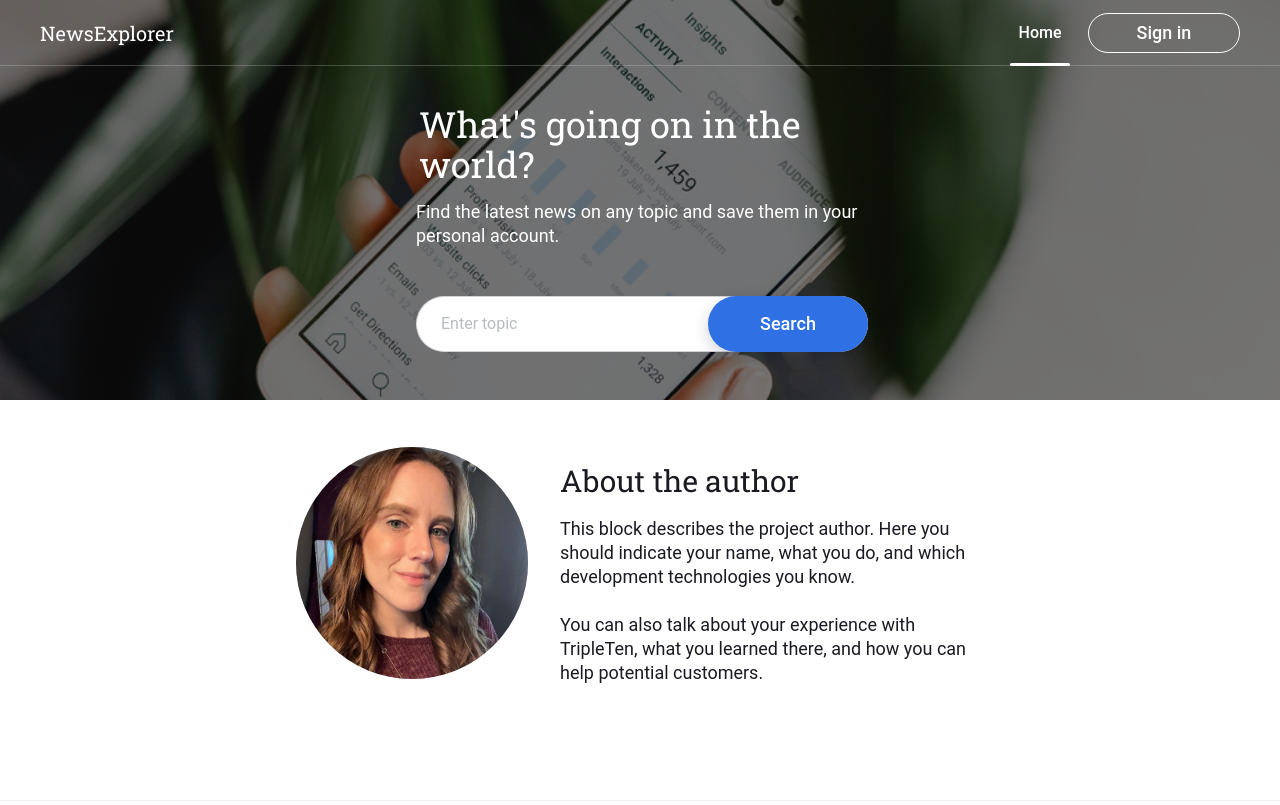
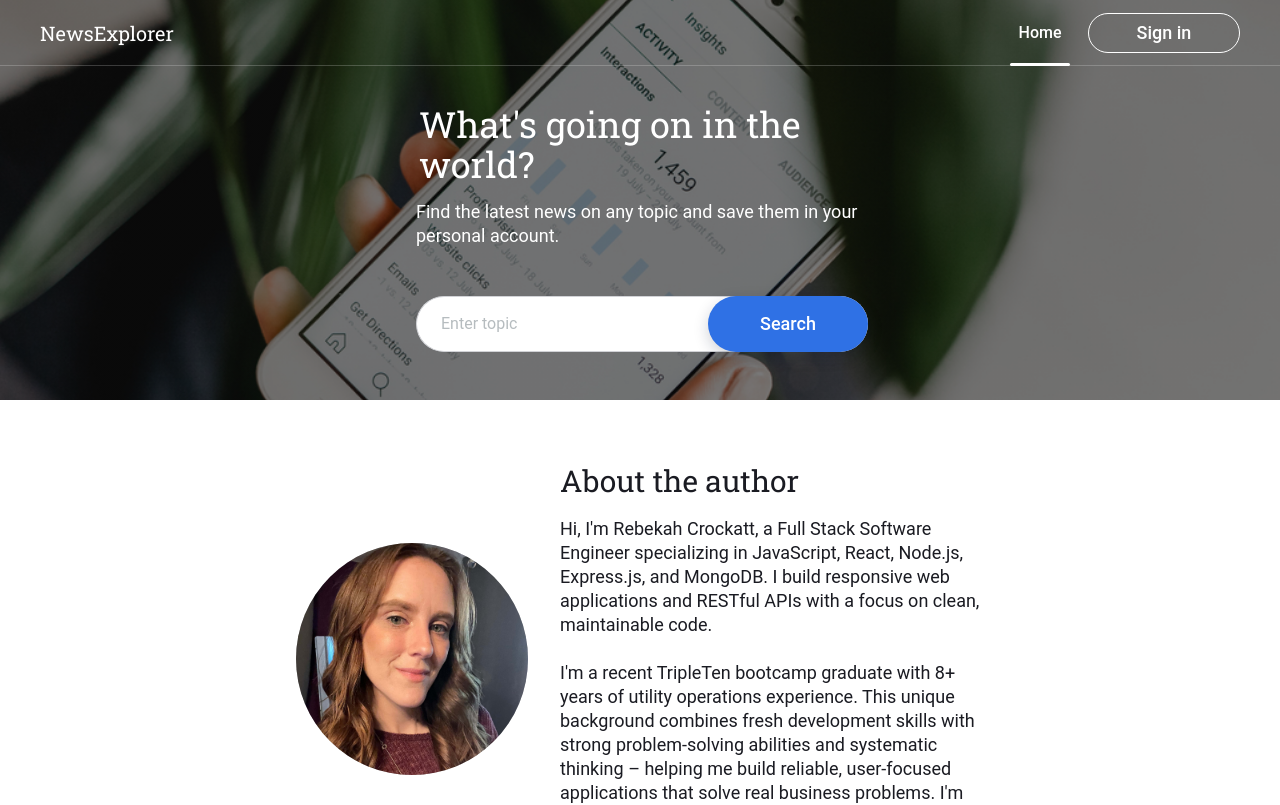
Before and after one commit to ruthlessrebekah/news-explorer-frontend, a React (Vite) app: page / in a window 1280 px wide. Shown: the top 805 px of the page. Built offline with nearby package versions, Linux system fonts and the light colour scheme.

Commit message:
feat: update About section content and review layout

```diff
--- a/src/components/About/About.jsx
+++ b/src/components/About/About.jsx
@@ -11,12 +11,19 @@ function About() {
       <div className="About__content">
         <h2 className="About__title">About the author</h2>
         <p className="About__description">
-          This block describes the project author. Here you should indicate your
-          name, what you do, and which development technologies you know.
+          Hi, I&apos;m Rebekah Crockatt, a Full Stack Software Engineer
+          specializing in JavaScript, React, Node.js, Express.js, and MongoDB. I
+          build responsive web applications and RESTful APIs with a focus on
+          clean, maintainable code.
           <br />
           <br />
-          You can also talk about your experience with TripleTen, what you
-          learned there, and how you can help potential customers.
+          I&apos;m a recent TripleTen bootcamp graduate with 8+ years of utility
+          operations experience. This unique background combines fresh
+          development skills with strong problem-solving abilities and
+          systematic thinking – helping me build reliable, user-focused
+          applications that solve real business problems. I&apos;m ready to
+          bring technical expertise, attention to detail, and a systematic
+          approach to your next web development project.
         </p>
       </div>
     </section>
--- a/src/components/App/App.css
+++ b/src/components/App/App.css
@@ -4,7 +4,6 @@
   display: flex;
   flex-direction: column;
   min-height: 100vh;
-  background-color: #fff;
 }
 
 .App__main-content {
```
